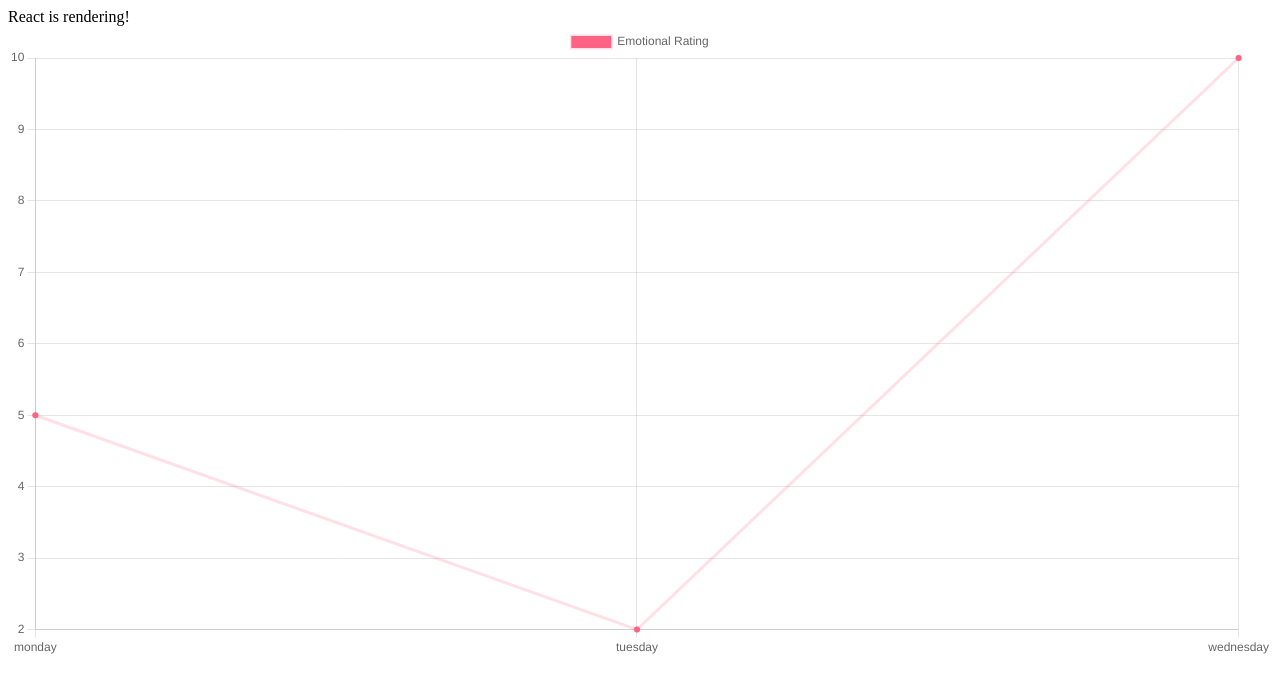
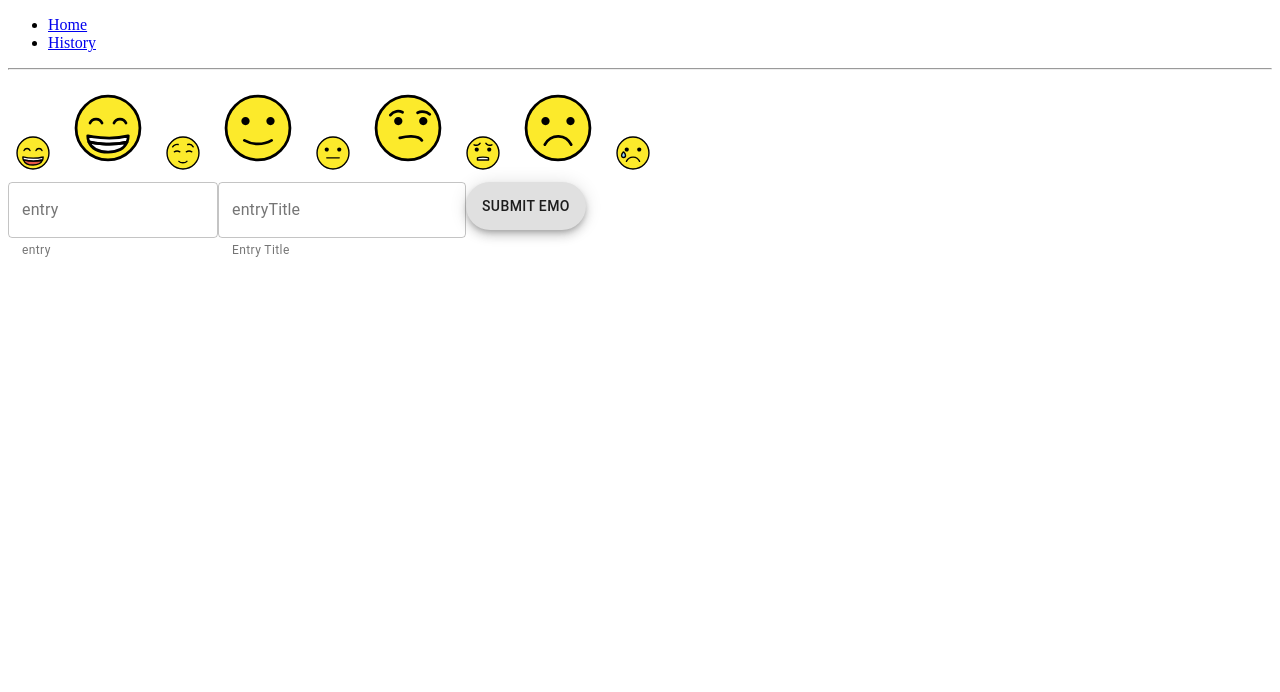
Before and after one commit to kennyctran/emo-check, a React app: page / in a window 1280 px wide. Shown: the top 692 px of the page. Built offline with nearby package versions, Linux system fonts and the light colour scheme; the HTML template or start-up script is replaced by a standard one.

Commit message:
Implemented React Router for switching between homepage and history

```diff
--- a/package.json
+++ b/package.json
@@ -26,7 +26,7 @@
     "react": "^17.0.2",
     "react-chartjs-2": "^3.0.3",
     "react-dom": "^17.0.2",
-    "react-router": "^5.2.0"
+    "react-router-dom": "^5.2.0"
   },
   "devDependencies": {
     "@babel/core": "^7.14.3",
--- a/src/App.js
+++ b/src/App.js
@@ -1,13 +1,34 @@
 import * as React from "react";
 import EmoApp from "./components/EmoApp";
 import History from "./components/History";
+import { BrowserRouter as Router, Switch, Route, Link } from "react-router-dom";
 
 export default function App() {
   return (
-    <>
-      <div>React is rendering!</div>
-      {/* <EmoApp /> */}
-      <History />
-    </>
+    <Router>
+      <div>
+        <ul>
+          <li>
+            <Link to="/">Home</Link>
+          </li>
+          <li>
+            <Link to="/history">History</Link>
+          </li>
+        </ul>
+      </div>
+
+      <hr />
+
+      <div>
+        <Switch>
+          <Route exact path="/">
+            <EmoApp />
+          </Route>
+          <Route path="/history">
+            <History />
+          </Route>
+        </Switch>
+      </div>
+    </Router>
   );
 }
```
Also changed, not shown: 1 other file (tests, documents, lock files or other folders).
